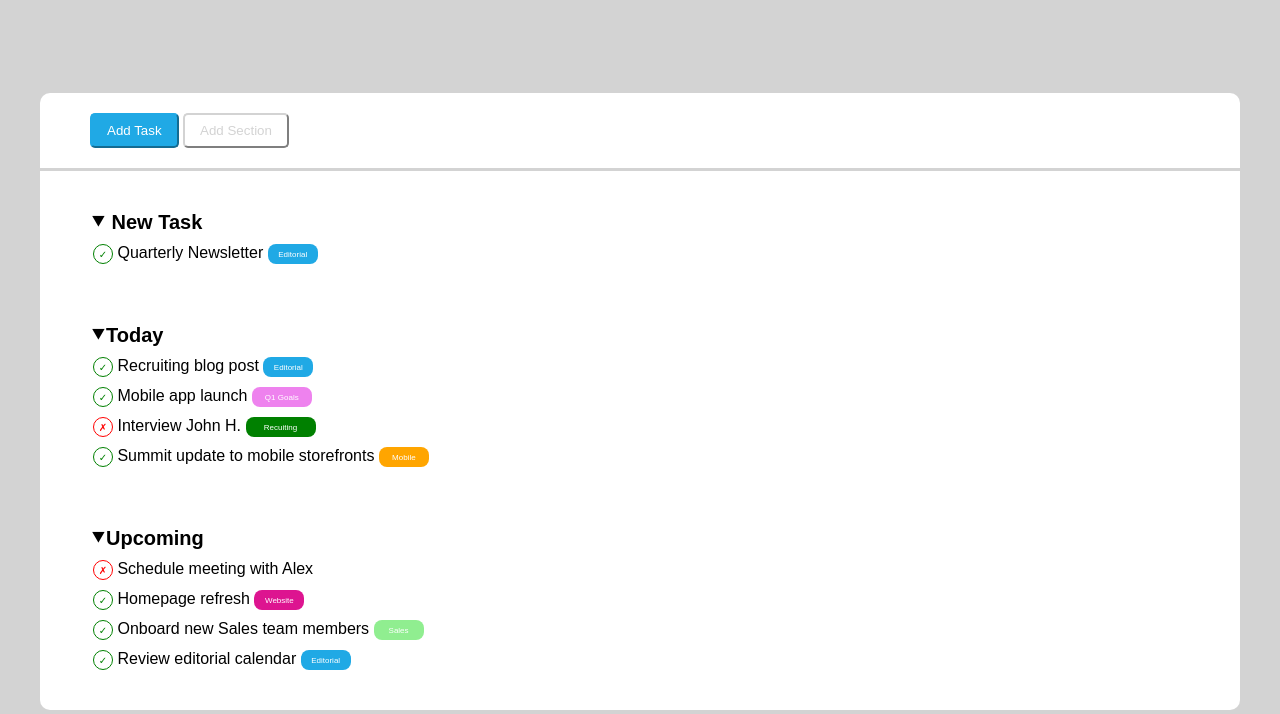
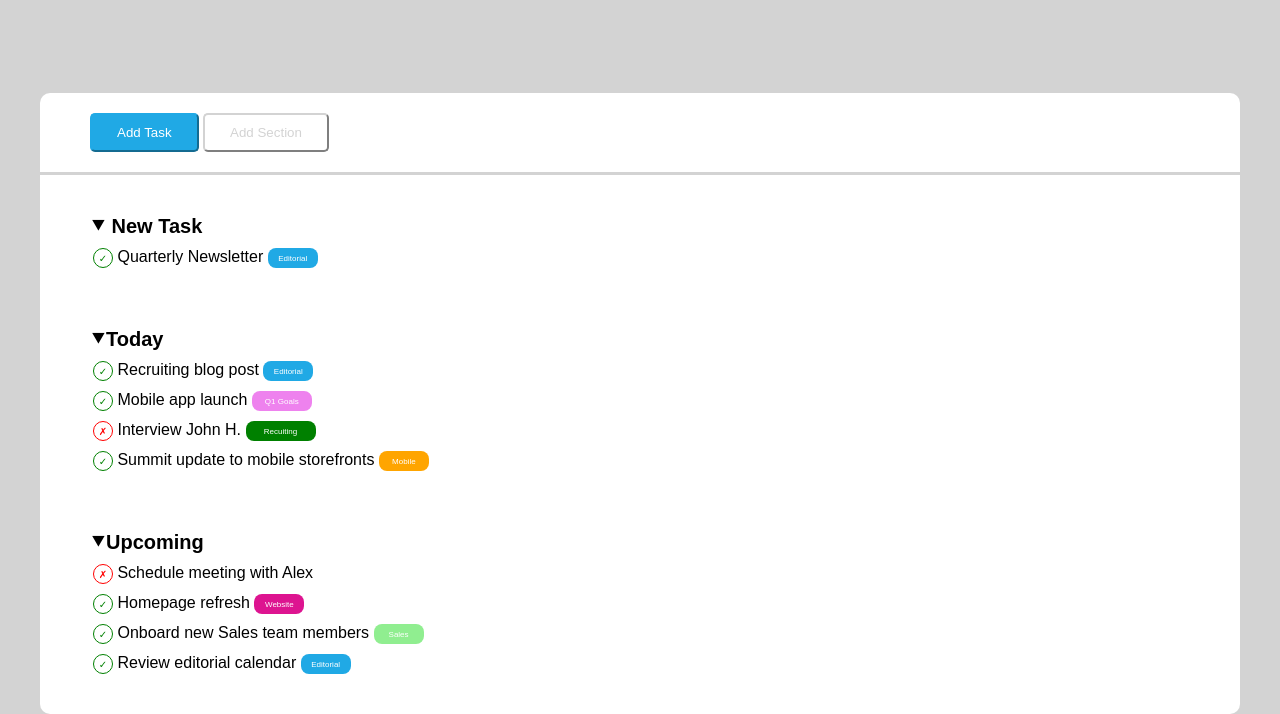
Before and after one commit to ALAM-97/html-css-toboolist, a plain HTML site: page index.html in a window 1280 px wide. Shown: the part 107-821 px from the top of the page. Drawn offline with Linux system fonts and the light colour scheme.

Commit message:
FIX - Removed button height

```diff
--- a/css/style.css
+++ b/css/style.css
@@ -63,9 +63,9 @@ hr{
 
 .button-1{
     background-color: #20A9E5;
-    height: 35px;
     border-radius: 5px;
     border-color: #20A9E5;
+    padding: 10px;
 }
 
 .button-text-1{
@@ -74,7 +74,7 @@ hr{
 }
 
 .button-2{
-    height: 35px;
+    padding: 10px;
     border-radius: 5px;
     background-color: white;
     border-color: lightgrey;
```
